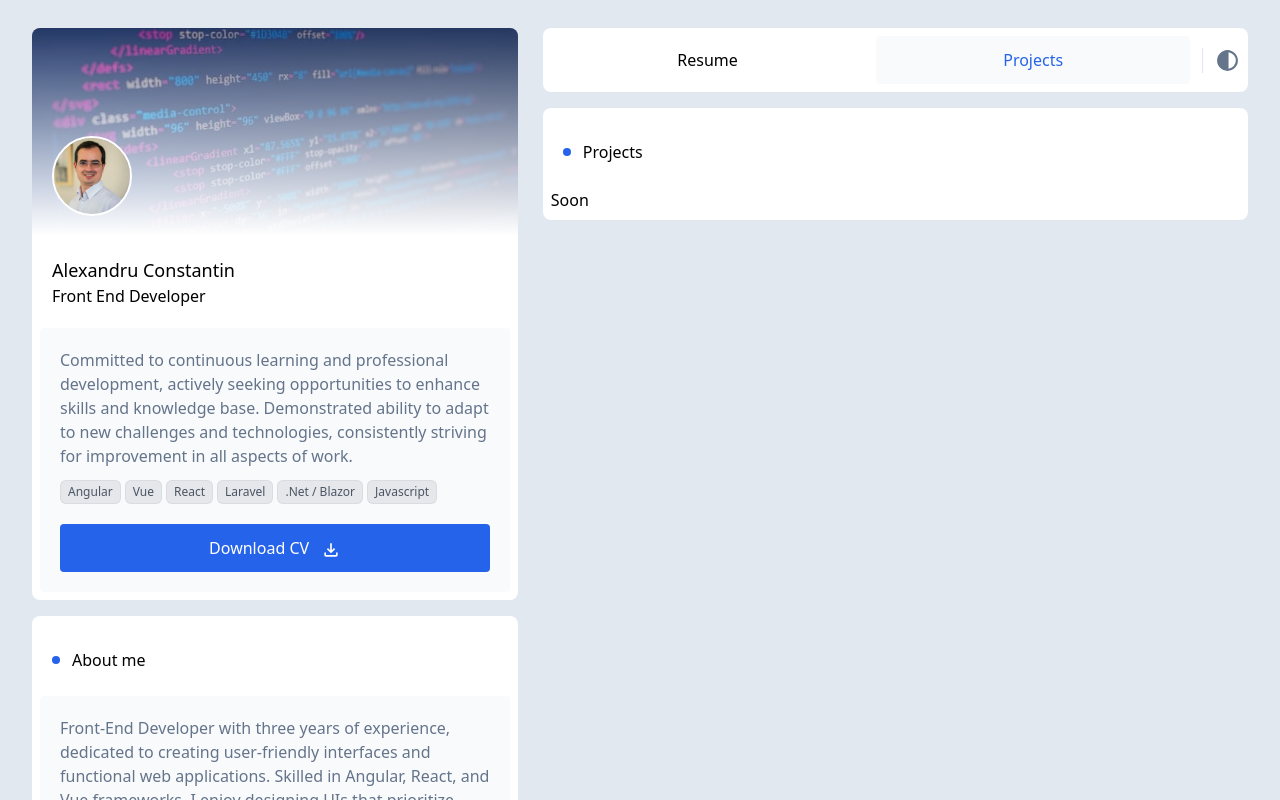
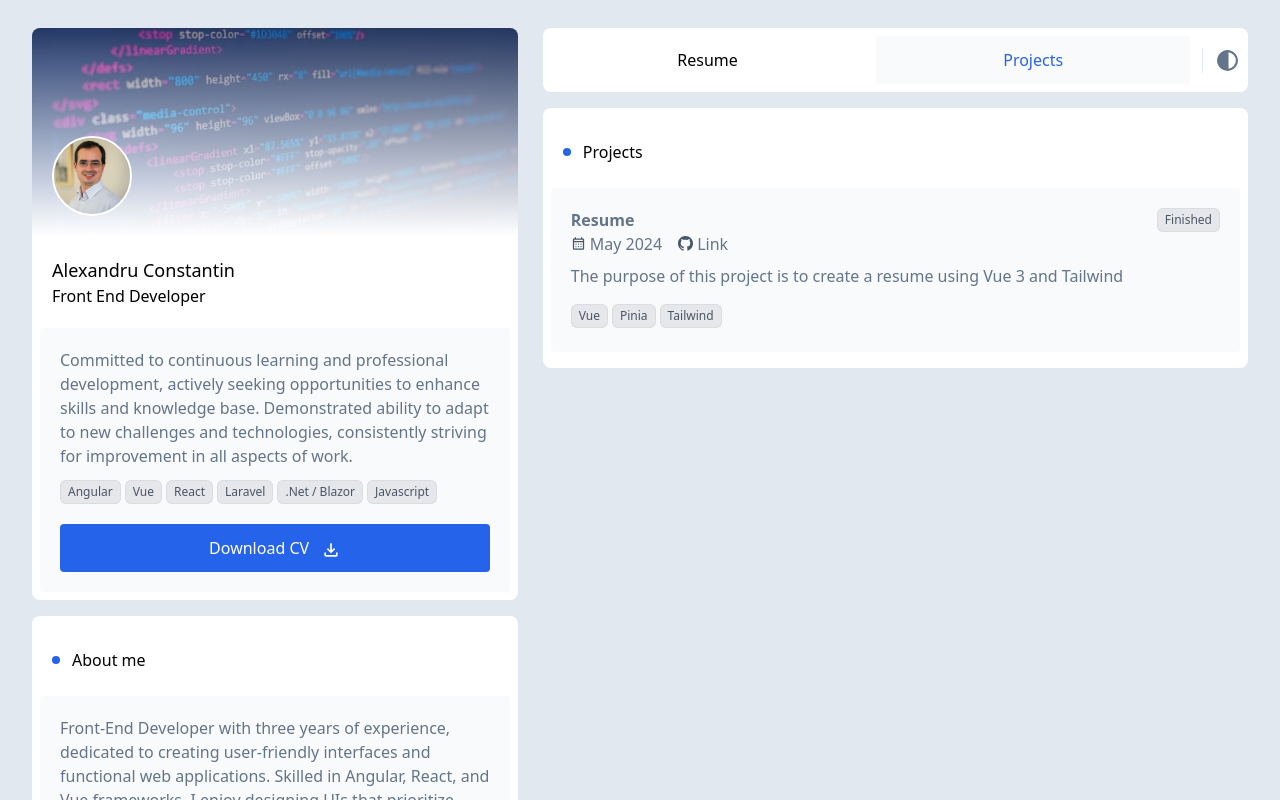
Before and after one commit to alexandru-constantin-hub/Resume, a Vue app: page / in a window 1280 px wide. Both pictures are taken after a click on the button "Projects". Shown: the top 800 px of the page. Built offline with nearby package versions, Linux system fonts and the light colour scheme.

Commit message:
Add projects section

```diff
--- /dev/null
+++ b/src/components/icons/GitHub.vue
@@ -0,0 +1,16 @@
+<script setup>
+defineProps(['height', 'width', 'currentColor'])
+</script>
+<template>
+  <svg
+    xmlns="http://www.w3.org/2000/svg"
+    :height="height"
+    :width="width"
+    :fill="currentColor"
+    viewBox="0 0 24 24"
+  >
+    <path
+      d="M12 0c-6.626 0-12 5.373-12 12 0 5.302 3.438 9.8 8.207 11.387.599.111.793-.261.793-.577v-2.234c-3.338.726-4.033-1.416-4.033-1.416-.546-1.387-1.333-1.756-1.333-1.756-1.089-.745.083-.729.083-.729 1.205.084 1.839 1.237 1.839 1.237 1.07 1.834 2.807 1.304 3.492.997.107-.775.418-1.305.762-1.604-2.665-.305-5.467-1.334-5.467-5.931 0-1.311.469-2.381 1.236-3.221-.124-.303-.535-1.524.117-3.176 0 0 1.008-.322 3.301 1.23.957-.266 1.983-.399 3.003-.404 1.02.005 2.047.138 3.006.404 2.291-1.552 3.297-1.23 3.297-1.23.653 1.653.242 2.874.118 3.176.77.84 1.235 1.911 1.235 3.221 0 4.609-2.807 5.624-5.479 5.921.43.372.823 1.102.823 2.222v3.293c0 .319.192.694.801.576 4.765-1.589 8.199-6.086 8.199-11.386 0-6.627-5.373-12-12-12z"
+    />
+  </svg>
+</template>
--- a/src/mainStore.js
+++ b/src/mainStore.js
@@ -63,7 +63,16 @@
           techStack: ['Angular', 'Bootstrap', 'Kendo UI', 'JQuery']
         }
       ],
-      projects: [],
+      projects: [
+        {
+          name: 'Resume',
+          description: 'The purpose of this project is to create a resume using Vue 3 and Tailwind',
+          date: 'May 2024',
+          gitHubLink: 'https://github.com/alexandru-constantin-hub/Resume',
+          status: 'Finished',
+          techStack: ['Vue', 'Pinia', 'Tailwind']
+        }
+      ],
       technologies: ['Angular', 'Vue', 'React', 'Laravel', '.Net / Blazor', 'Javascript'],
       skills: {
         'Front End Frameworks': {
--- a/src/views/Experience.vue
+++ b/src/views/Experience.vue
@@ -6,6 +6,8 @@
 import Period from '../components/icons/Period.vue'
 import Company from '../components/icons/Company.vue'
 import { useStore } from '../mainStore'
+
+const store = useStore()
 
 const firstLetterCompanyName = (company) => {
   return company.charAt(0).toUpperCase()
@@ -23,8 +25,6 @@
   }
   return 'bg-red-600 dark:bg-slate-700 text-white dark:text-slate-500'
 }
-
-const store = useStore()
 </script>
 <template>
   <div>
--- a/src/views/Projects.vue
+++ b/src/views/Projects.vue
@@ -1,8 +1,41 @@
 <script setup>
+import CardItem from '@/components/CardItem.vue'
 import Card from '../components/Card.vue'
+import Badge from '../components/Badge.vue'
+import Period from '../components/icons/Period.vue'
+import GitHub from '../components/icons/GitHub.vue'
+import { useStore } from '../mainStore'
+
+const store = useStore()
 </script>
 <template>
   <Card title="Projects">
-    <h1>Soon</h1>
+    <CardItem class="mb-2" v-for="project in store.projects" :key="project.name">
+      <div class="flex justify-between">
+        <h2 class="font-bold dark:text-slate-300">{{ project.name }}</h2>
+        <Badge :text="project.status" />
+      </div>
+      <div class="flex items-center gap-x-4 flex-wrap">
+        <div class="flex">
+          <Period :width="15" :height="15" class="mt-1 mr-1 fill-slate-600" />
+          <p>{{ project.date }}</p>
+        </div>
+        <div class="flex">
+          <GitHub :width="15" :height="15" class="mt-1 mr-1 fill-slate-600" />
+          <a :href="project.gitHubLink" target="_blank">Link</a>
+        </div>
+      </div>
+      <div class="my-2">
+        {{ project.description }}
+      </div>
+      <div class="flex flex-wrap pt-2">
+        <Badge
+          class="mr-1 mb-1"
+          v-for="technology in project.techStack"
+          :key="technology"
+          :text="technology"
+        />
+      </div>
+    </CardItem>
   </Card>
 </template>
```
